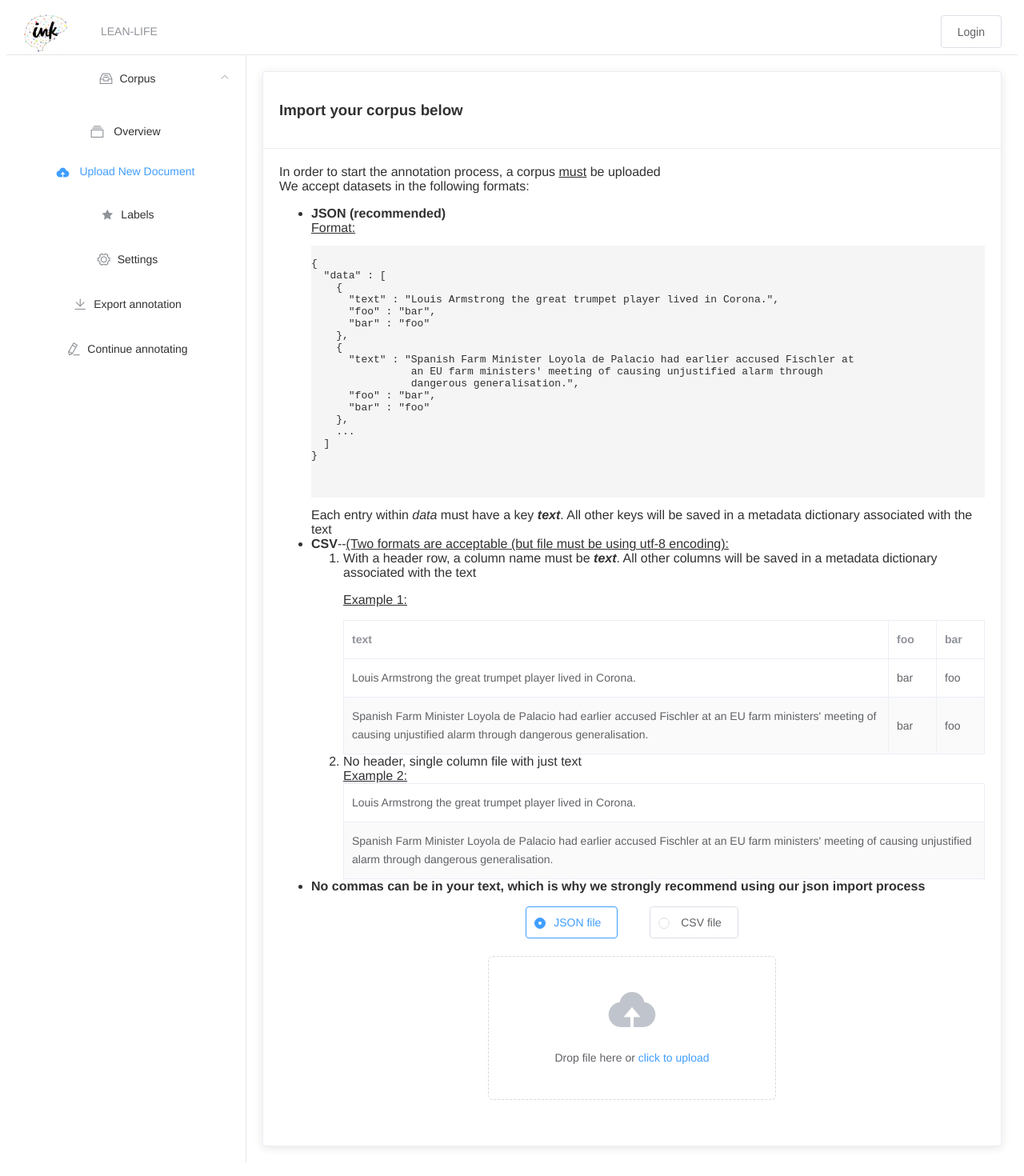
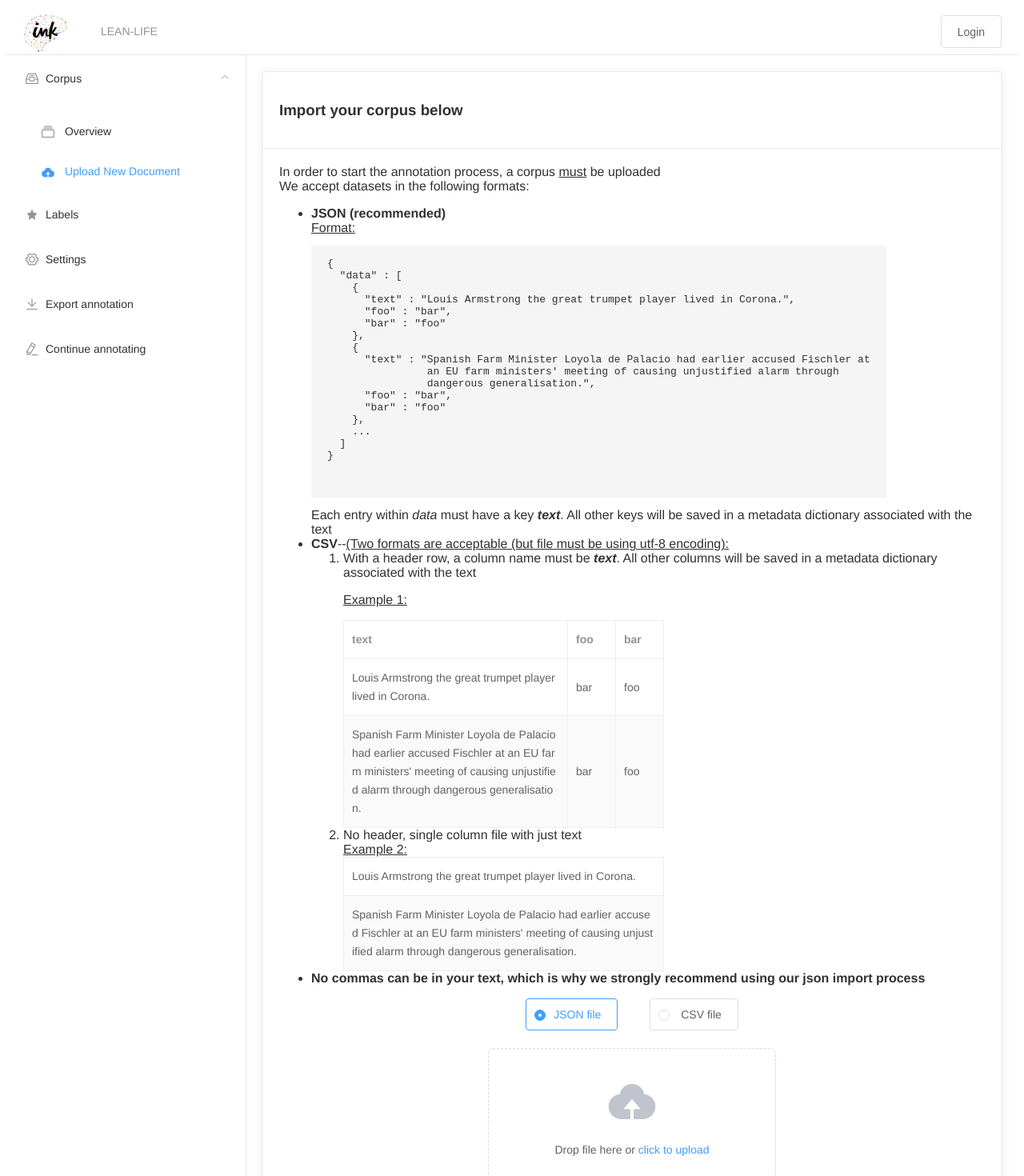
Before and after one commit to INK-USC/LEAN-LIFE, a Vue app in the folder frontend/: page /project/doc/upload in a window 1280 px wide. Shown: the top 1470 px of the page at 80% size. Built offline with nearby package versions, Linux system fonts and the light colour scheme; what vue-line-clamp would draw is missing.

Commit message:
update styles.

```diff
--- a/frontend/src/App.vue
+++ b/frontend/src/App.vue
@@ -10,7 +10,6 @@
   font-family: Avenir, Helvetica, Arial, sans-serif;
   -webkit-font-smoothing: antialiased;
   -moz-osx-font-smoothing: grayscale;
-  text-align: center;
   color: #2c3e50;
 }
 
--- a/frontend/src/components/Projects.vue
+++ b/frontend/src/components/Projects.vue
@@ -1,20 +1,22 @@
 <template>
   <div>
+    <div style="text-align:center">
       <h1>
-      Hello, {{ this.$store.getters.getUserInfo.username |capitalize }}
+        Hello, {{ this.$store.getters.getUserInfo.username | capitalize }}
       </h1>
       <el-row>
         <el-button type="primary" @click="()=> {this.selectedProject=null; this.dialogVisible = true}">CREATE PROJECT
         </el-button>
       </el-row>
+    </div>
+
     <el-row>
       <el-col :span="12" :offset="6">
         <el-table :data="projects" stripe :default-sort="{prop: 'updated_at', order:'descending'}">
           <el-table-column prop="name" label="Name" sortable>
             <template slot-scope="scope">
-              <el-link type="primary" @click="handleProjectSelected(scope.$index, scope.row)">{{
-                  scope.row.name
-                }}
+              <el-link type="primary" @click="handleProjectSelected(scope.$index, scope.row)">
+                {{ scope.row.name }}
               </el-link>
             </template>
           </el-table-column>
@@ -23,14 +25,14 @@
                            :filters="this.filters"
                            :filter-method="filterTask"/>
           <el-table-column prop="updated_at" label="Last Updated" :formatter="dateFormat" sortable/>
-          <el-table-column
-              label="Operations">
+          <el-table-column label="Operations">
             <template slot-scope="scope">
-              <el-button size="mini" @click="handleEdit(scope.$index, scope.row)"><i class="el-icon-edit"/> Edit
+              <el-button size="mini" @click="handleEdit(scope.$index, scope.row)"><i class="el-icon-edit"/>
+                Edit
               </el-button>
               <el-popconfirm title="Are you sure?" @onConfirm="handleDelete(scope.$index, scope.row)"
                              style="margin-left: 10px">
-                <el-button size="mini" type="danger" slot="reference"><i class="el-icon-delete"/> Delete</el-button>
+                <el-button size="mini" type="danger" slot="reference"><i class="el-icon-delete"/>Delete</el-button>
               </el-popconfirm>
             </template>
           </el-table-column>
--- a/frontend/src/components/model/ModelDownload.vue
+++ b/frontend/src/components/model/ModelDownload.vue
@@ -1,7 +1,8 @@
 <template>
   <div>
-    <h1>Download Model</h1>
+    <h1 style="text-align: center">Download Model</h1>
 
+    <el-col :span="12" :offset="6">
       <el-table stripe>
         <el-table-column type="index"/>
         <el-table-column label="Model Name"/>
@@ -16,18 +17,15 @@
         <el-table-column label="Actions">
           <template slot-scope="scope">
             <el-button size="mini" @click="downloadModel(scope.row)">
-            <i class="el-icon-download"/>
-            Download
+              <i class="el-icon-download"/>Download
             </el-button>
             <el-button size="mini" type="danger" @click="deleteModel(scope.row)">
-            <i class="el-icon-delete"/>
-            Delete
+              <i class="el-icon-delete"/>Delete
             </el-button>
           </template>
         </el-table-column>
-
       </el-table>
-
+    </el-col>
   </div>
 </template>
 
--- a/frontend/src/components/project/UploadDocument.vue
+++ b/frontend/src/components/project/UploadDocument.vue
@@ -2,17 +2,17 @@
   <el-row>
     <el-col>
       <el-card>
-        <div slot=header style="display: flex">
+        <div slot=header>
           <h3>Import your corpus below</h3>
         </div>
-        <div style="text-align: left">
+        <div>
           <div>In order to start the annotation process, a corpus <u>must</u> be uploaded</div>
           <div>We accept datasets in the following formats:</div>
           <ul>
             <li>
               <b>JSON (recommended)</b>
               <br/><u>Format:</u>
-              <pre>
+              <pre style="width: fit-content;padding-left: 20px; padding-right: 20px; height: fit-content">
                 <code v-if="this.$store.getters.getProjectInfo.task!==3">
 {
   "data" : [
@@ -69,11 +69,17 @@
                   associated with the text
                 </li>
                 <p><u>Example 1:</u></p>
+                <el-row>
+                  <el-col :span="12">
                     <el-table :data="CSV_TABLE_EXAMPLE_1" stripe border>
                       <el-table-column prop="text" label="text"/>
                       <el-table-column prop="foo" label="foo" width="60"/>
                       <el-table-column prop="bar" label="bar" width="60"/>
                     </el-table>
+                  </el-col>
+                </el-row>
+
+
                 <p v-if="this.$store.getters.getProjectInfo.task === 3">Needed Fields are: <b>word</b>, <b>label</b></p>
                 <table style="" v-if="this.$store.getters.getProjectInfo.task === 3">
                   <tr>
@@ -109,10 +115,13 @@
                   text
                 </li>
                 <u v-if="this.$store.getters.getProjectInfo.task !== 3">Example 2:</u>
-
+                <el-row>
+                  <el-col :span="12">
                     <el-table :data=" CSV_TABLE_EXAMPLE_1" stripe border :show-header="false">
                       <el-table-column prop="text"/>
                     </el-table>
+                  </el-col>
+                </el-row>
               </ol>
             </li>
             <li>
@@ -121,7 +130,7 @@
           </ul>
         </div>
 
-        <el-form :model="this.fileForm">
+        <el-form :model="this.fileForm" style="text-align: center">
           <el-form-item>
             <el-radio v-model="fileForm.fileType" label="JSON" border>JSON file</el-radio>
             <el-radio v-model="fileForm.fileType" label="CSV" border v-if="this.$store.getters.getProjectInfo.task!=3">
--- a/frontend/src/components/project/annotation/Annotate.vue
+++ b/frontend/src/components/project/annotation/Annotate.vue
@@ -4,7 +4,7 @@
       <div>
         <el-button icon="el-icon-back" @click="$router.back()">Back</el-button>
       </div>
-      <h1 style="flex: 1">
+      <h1 style="text-align: center">
         Annotate page
         <span v-if="this.$store.getters.getProjectInfo.task==1">(Sentiment Analysis)</span>
         <span v-if="this.$store.getters.getProjectInfo.task==2">(Named Entity Recognition)</span>
@@ -49,7 +49,6 @@
         </el-button>
       </el-col>
     </el-row>
-    {{ this.$store.getters.getActionType }}
     <AnnotationGuidePopup v-if="this.$store.getters.getActionType===getAllActionType().CREATE"/>
     <NaturalLanguageExplanationPopup v-if="this.$store.getters.getProjectInfo.explanation_type===2"/>
     <TriggerExplanationPopup v-if="this.$store.getters.getProjectInfo.explanation_type===3"/>
--- a/frontend/src/components/project/annotation/AnnotationSideBar.vue
+++ b/frontend/src/components/project/annotation/AnnotationSideBar.vue
@@ -28,7 +28,7 @@
                    :total="this.$store.getters['document/getDocuments'].totalDocCount"
                    :page-size="this.$store.getters['document/getDocuments'].pageSize"
                    :current-page="this.$store.getters['document/getDocuments'].curPage"
-                   @current-change="pageChanged"/>
+                   @current-change="pageChanged" style="text-align: center"/>
   </el-col>
 </template>
 
--- a/frontend/src/components/project/overview/DocumentList.vue
+++ b/frontend/src/components/project/overview/DocumentList.vue
@@ -1,11 +1,10 @@
 <template>
   <div>
-    <div style="display: flex; flex-direction: column; align-items: center">
+    <div style="text-align: center">
       <div>
         <h1>All Uploaded Documents</h1>
         <el-progress type="circle" :percentage="percentageCompleted" :format="percentageText"/>
       </div>
-
       <el-input v-model="searchQuery" placeholder="Type to search for documents" style="width: 50%"
                 prefix-icon="el-icon-search" clearable/>
     </div>
@@ -24,7 +23,7 @@
                    :total="this.$store.getters['document/getDocuments'].totalDocCount"
                    :page-size="this.$store.getters['document/getDocuments'].pageSize"
                    :current-page="this.$store.getters['document/getDocuments'].curPage"
-                   @current-change="pageChanged"/>
+                   @current-change="pageChanged" style="text-align: center"/>
   </div>
 </template>
 
--- a/frontend/src/views/Home.vue
+++ b/frontend/src/views/Home.vue
@@ -1,12 +1,12 @@
 <template>
-	<h1>Home page of lean life</h1>
+  <h1 style="text-align: center">Home page of lean life</h1>
 </template>
 
 <script>
 // @ is an alias to /src
 
 export default {
-	name: "Home",
-	components: {}
+  name: "Home",
+  components: {}
 };
 </script>
```
Lines whose indentation alone changed are shown as unchanged.
